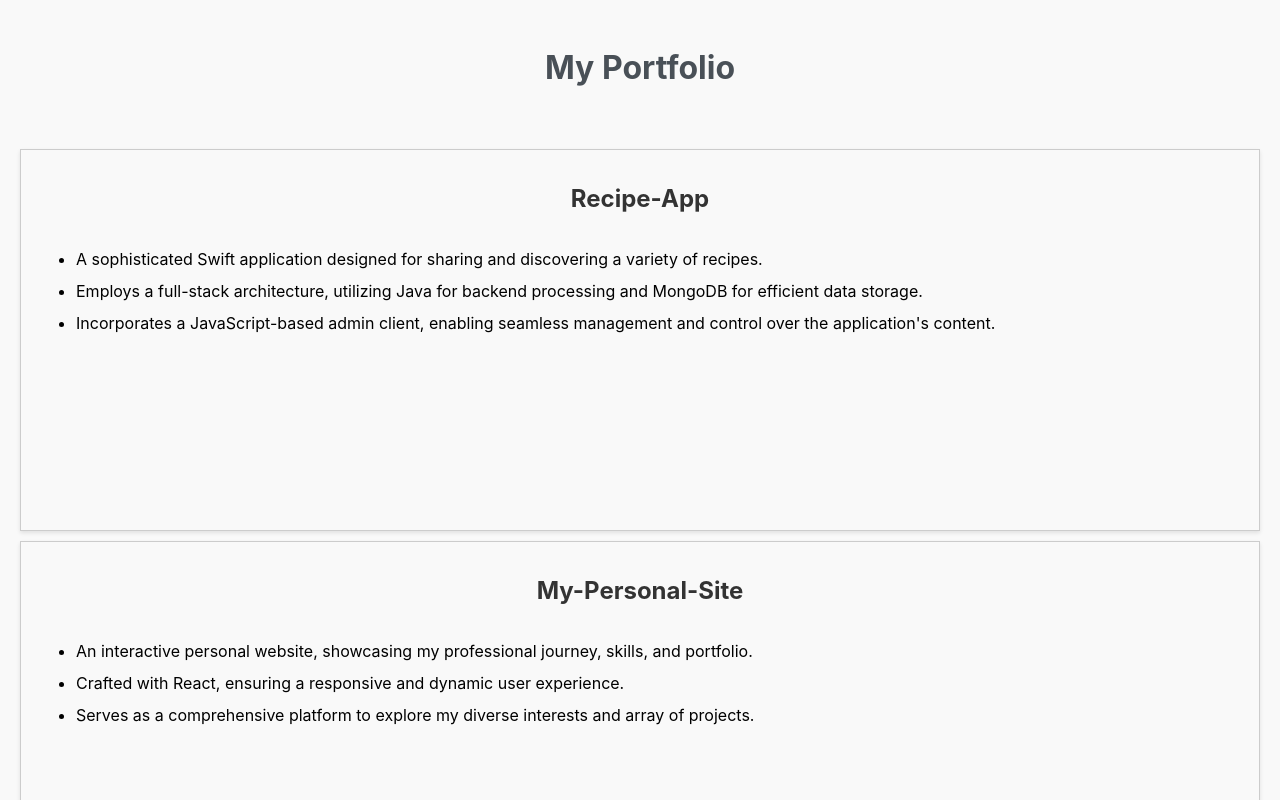
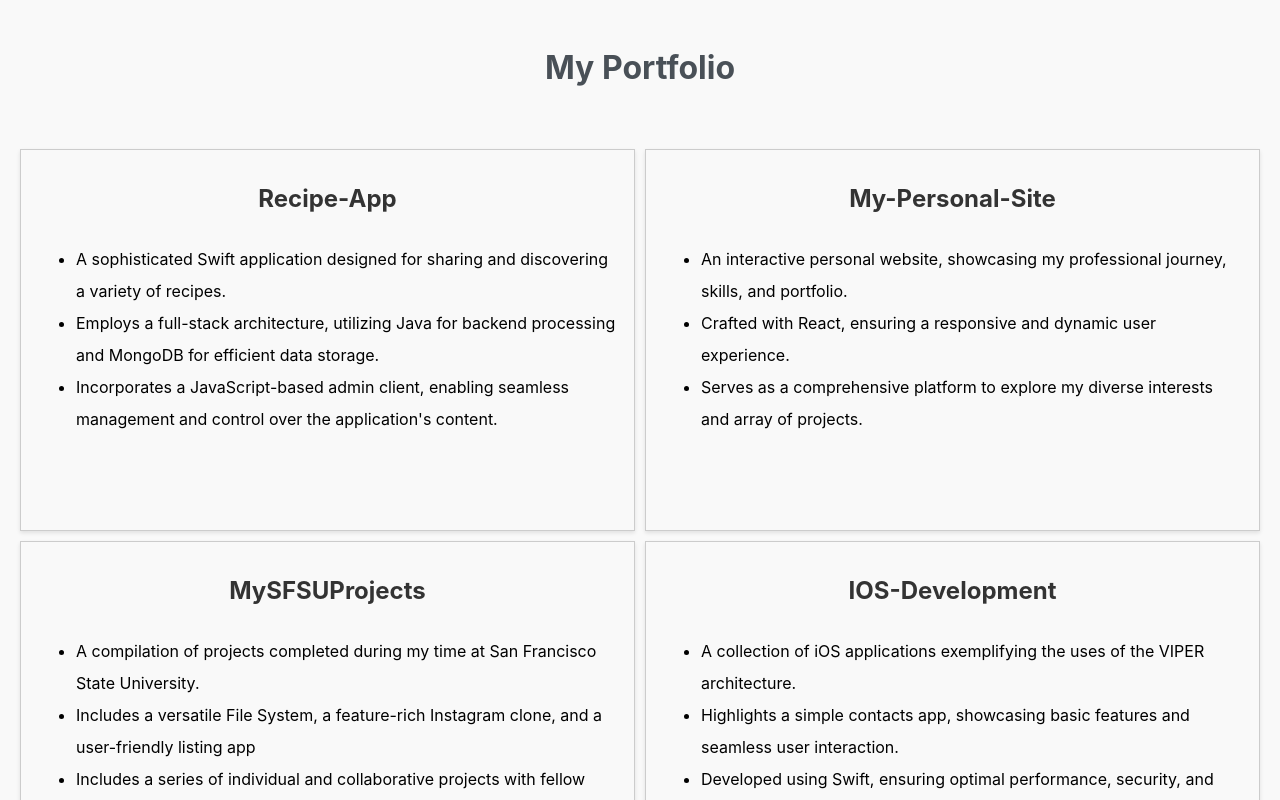
Before and after one commit to Alex-Shirazi1/My-Personal-Site, a React (Create React App) app in the folder my-personal-site/: page / in a window 1280 px wide. Shown: the part 1740-2540 px from the top of the page. Built offline with nearby package versions, Linux system fonts and the light colour scheme.

Commit message:
edits to css for different size devices

```diff
--- a/my-personal-site/src/App.css
+++ b/my-personal-site/src/App.css
@@ -407,7 +407,7 @@ h2 {
   left: 0;
 }
 
-@media (max-width: 768px) {
+@media (max-width: 950px) {
 
   .profile-symbol {
     display: block;
@@ -448,7 +448,7 @@ h2 {
   }
 }
 
-@media (min-width: 769px) and (max-width: 1450px) {
+@media (min-width: 950px) and (max-width: 1400px) {
 
   .profile-section,
   .info-section {
@@ -460,7 +460,7 @@ h2 {
   }
 
   .projects {
-    grid-template-columns: 1fr;
+    grid-template-columns: repeat(2, 1fr);
     gap: 10px;
   }
   .contact-component {
```
